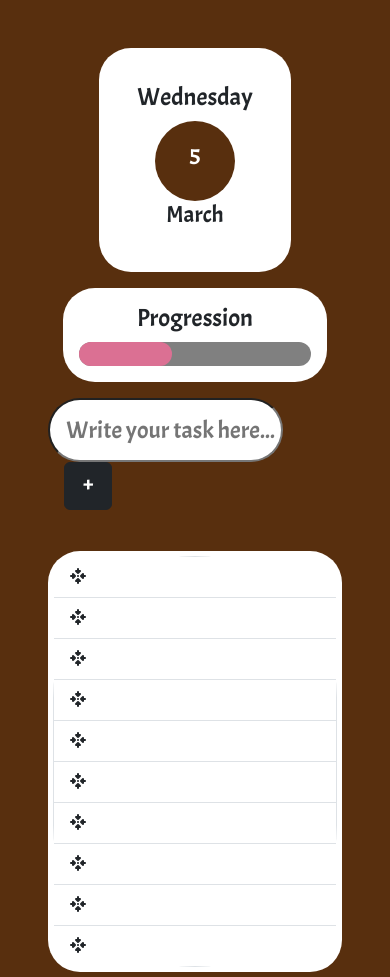
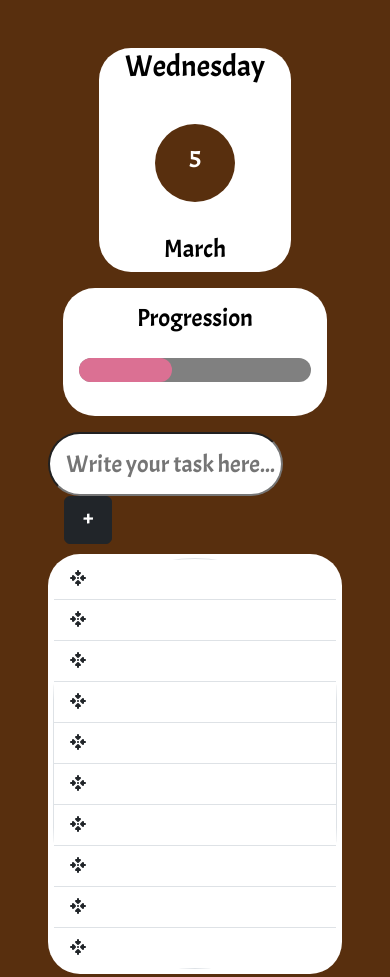
Before and after one commit to emaaanbutt/Planny-Bear, a plain HTML site: page pages/main.html in a window 390 px wide. Shown: the top 977 px of the page. Drawn offline with nearby package versions, Linux system fonts and the light colour scheme; a web font is replaced by a local one.

Commit message:
Added responsiveness

```diff
--- a/Assets/CSS/main.css
+++ b/Assets/CSS/main.css
@@ -1,6 +1,6 @@
 body {
     background-color: #582f0e;
-    color: blaxk;
+    color: black;
     font-family: "Acme", sans-serif;
     font-weight: 400;
     font-style: normal;
@@ -21,11 +21,22 @@ body {
     background-color: white;
     border-radius: 2rem;
     display: flex;
+    gap: 2rem;
     flex-direction: column;
     align-items: center;
     justify-content: center;
     text-align: center;
-    margin: 2rem auto;
+    margin: 7%;
+    margin-top: 2rem;
+    margin-bottom: 3rem;
+}
+
+#date-and-day h2{
+    font-size: 40px;
+}
+
+#date-and-day h3{
+    font-size: 30px;
 }
 
 #circle {
@@ -39,19 +50,23 @@ body {
 }
 
 #container {
-    width: 100%;
-    max-width: 50rem;
-    margin: auto;
+    width: 50%;
+    /* max-width: 50rem; */
+    justify-self: flex-end;
+    top: 1rem;
+    /* margin: auto; */
 }
 
 #progress-container {
     width: 100%;
     max-width: 40rem;
+    height: 8rem;
     background-color: white;
     border-radius: 2rem;
     padding: 1rem;
     text-align: center;
-    margin: auto;
+    margin-bottom: 3rem;
+    /* margin: auto; */
 }
 
 #progress-bar {
@@ -60,6 +75,7 @@ body {
     background-color: gray;
     border-radius: 5rem;
     position: relative;
+    bottom: -1rem;
 }
 
 #progress {
@@ -70,7 +86,7 @@ body {
 }
 
 #input-box {
-    width: calc(100% - 5rem);
+    width: calc(100% - 7rem);
     max-width: 35rem;
     height: 4rem;
     border-radius: 15rem;
@@ -82,7 +98,7 @@ body {
 .btn {
     height: 3rem;
     width: 4rem;
-    margin-left: 2rem;
+    margin-left: 1rem;
     margin-bottom: 0.6rem;
 }
 
@@ -91,7 +107,7 @@ body {
     max-width: 60rem;
     background-color: white ;
     border-radius: 2rem;
-    margin: 2rem auto;
+    /* margin: 2rem auto; */
     padding: 0.3rem;
 }
 
@@ -129,8 +145,18 @@ a{
         margin: 1rem auto;
     }
 
+    #date-and-day h2{
+        font-size: 30px;
+    }
+
+    #date-and-day h3{
+        font-size: 25px;
+    }
+
+
     #container, #progress-container, #write-tasks {
         width: 90%;
+        margin: auto;
     }
 
     #progress-bar {
@@ -147,3 +173,27 @@ a{
         margin-left: 1rem;
     }
 }
+
+
+@media (min-width: 768px){
+
+    #container{
+        position: absolute;
+        top: 4rem;
+        right: 10%;
+        margin: auto;
+
+    }
+
+    #write-tasks{
+        margin: auto;
+    }
+}
+
+@media (max-width: 950px){
+
+    #container{
+        right: 4%;
+
+    }
+}
```
